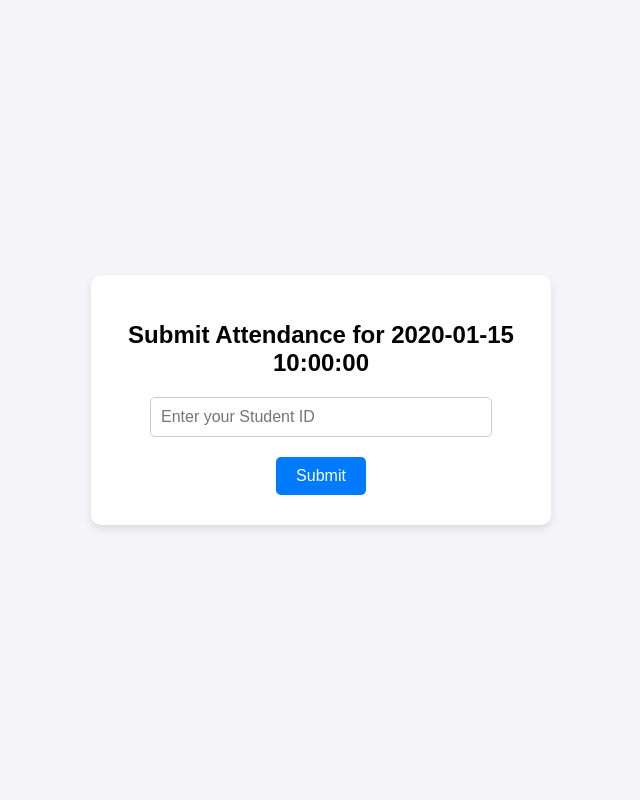
After one commit to sai-vivek108/CS2660-Term-Project, a Flask app: template app/templates/attendance_form.html in a window 1280 px wide. The commit adds this page. Shown: the whole page, without its empty margins (319-959 px from the left). Run offline with Flask 3, Linux system fonts and the light colour scheme; the template is opened without the code that fills it: most values are stand-ins (such as "Sample title", 1, 10 or a date in 2020).

Commit message:
added frontend

```diff
--- /dev/null
+++ b/app/static/script.js
@@ -0,0 +1,70 @@
+document.getElementById('generateQRButton').addEventListener('click', function () {
+    const currentDate = new Date().toISOString().split('T')[0];
+    const session_id = `session-${currentDate}`;
+
+    const data = {
+        session_id: session_id,
+        course_name: 'CS1660_test',
+        date: currentDate
+    };
+
+    fetch('/generate', {
+        method: 'POST',
+        headers: {
+            'Content-Type': 'application/json',
+        },
+        body: JSON.stringify(data)
+    })
+        .then(response => response.json())
+        .then(data => {
+            if (data.message) {
+                alert(data.message);
+            } else {
+                alert('Error: ' + data.error);
+            }
+        })
+        .catch(error => {
+            alert('An error occurred: ' + error.message);
+        });
+});
+
+function submitAttendance() {
+    const studentId = document.getElementById('student_id').value;
+    if (!studentId) {
+        alert("Please enter your Student ID.");
+        return;
+    }
+
+    fetch('/submit_attendance', {
+        method: 'POST',
+        headers: {
+            'Content-Type': 'application/json',
+        },
+        body: JSON.stringify({ student_id: studentId, date: "{{ current_date }}" })
+    })
+        .then(response => response.json())
+        .then(data => {
+            if (data.success) {
+                alert("Attendance submitted successfully!");
+                window.location.href = "/";
+            } else {
+                alert("Error submitting attendance.");
+            }
+        })
+        .catch(error => {
+            console.error('Error:', error);
+            alert("There was an error with your request.");
+        });
+}
+
+function setSubmitAttendanceLink() {
+    const currentDate = new Date().toISOString().split('T')[0];
+    const sessionId = `session-${currentDate}`;
+    const submitButton = document.getElementById('submitAttendanceButton');
+
+    if (submitButton) {
+        submitButton.href = `/attendance/form/${sessionId}`;
+    }
+}
+
+document.addEventListener('DOMContentLoaded', setSubmitAttendanceLink);
--- /dev/null
+++ b/app/templates/attendance_form.html
@@ -0,0 +1,75 @@
+<!DOCTYPE html>
+<html lang="en">
+
+<head>
+    <meta charset="UTF-8">
+    <meta name="viewport" content="width=device-width, initial-scale=1.0">
+    <title>Submit Attendance</title>
+    <style>
+        body {
+            font-family: Arial, sans-serif;
+            display: flex;
+            justify-content: center;
+            align-items: center;
+            height: 100vh;
+            margin: 0;
+            background-color: #f4f4f9;
+        }
+
+        .container {
+            text-align: center;
+            padding: 30px;
+            background-color: #ffffff;
+            border-radius: 10px;
+            box-shadow: 0 4px 8px rgba(0, 0, 0, 0.1);
+            width: 400px;
+        }
+
+        h1 {
+            margin-bottom: 20px;
+            font-size: 24px;
+        }
+
+        .input-container {
+            margin-bottom: 20px;
+        }
+
+        input[type="text"] {
+            padding: 10px;
+            width: 80%;
+            font-size: 16px;
+            border: 1px solid #ccc;
+            border-radius: 5px;
+        }
+
+        button {
+            padding: 10px 20px;
+            font-size: 16px;
+            background-color: #007bff;
+            color: white;
+            border: none;
+            border-radius: 5px;
+            cursor: pointer;
+        }
+
+        button:hover {
+            background-color: #0056b3;
+        }
+    </style>
+</head>
+
+<body>
+    <div class="container">
+        <h1>Submit Attendance for {{ current_date }}</h1>
+
+        <div class="input-container">
+            <input type="text" id="student_id" name="student_id" placeholder="Enter your Student ID" required>
+        </div>
+
+        <button onclick="submitAttendance()">Submit</button>
+    </div>
+
+    <script src="{{ url_for('static', filename='script.js') }}"></script>
+</body>
+
+</html>
--- a/main.py
+++ b/main.py
@@ -1,30 +1,5 @@
 from flask import Flask, request, jsonify
 from app import create_app
-import qrcode
-from datetime import datetime
-from google.cloud import storage
-
-BUCKET_NAME = "attendance-qr-bucket"
-
-def generate_qr_code(request):
-    session_id = f"session-{datetime.now().strftime('%Y-%m-%d')}"
-    qr_content = f"https://storage.googleapis.com/attendance-qr-bucket/{session_id}.png"
-
-    qr = qrcode.QRCode(version=1, box_size=10, border=4)
-    qr.add_data(qr_content)
-    qr.make(fit=True)
-    img = qr.make_image(fill="black", back_color="white")
-
-    qr_file_path = f"/tmp/{session_id}.png"
-    img.save(qr_file_path)
-
-    storage_client = storage.Client()
-    bucket = storage_client.bucket(BUCKET_NAME)
-    blob = bucket.blob(f"{session_id}.png")
-    blob.upload_from_filename(qr_file_path)
-
-    blob.make_public()
-    return f"QR Code generated: {blob.public_url}", 200
 
 app = create_app()
 
```
Also changed, not shown: app/qr_utils.py (+22 -8 lines), app/routes.py (+21 -2 lines), app/templates/home.html (+13 -3 lines), app/templates/qrCode.html (added, +69 -0 lines).
